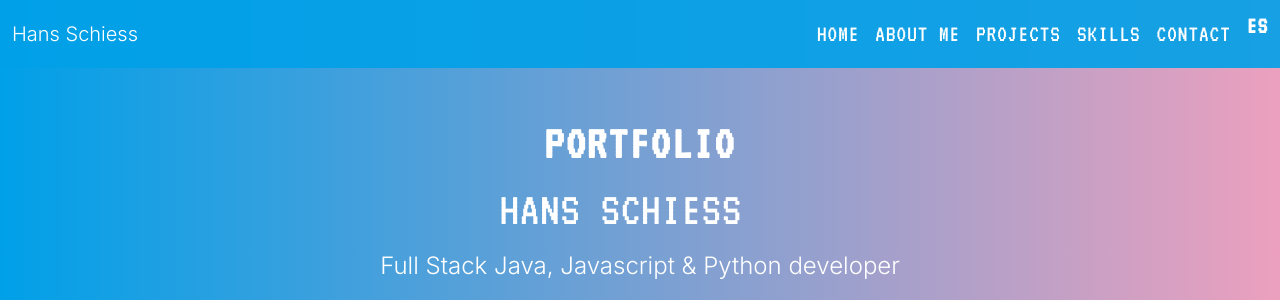
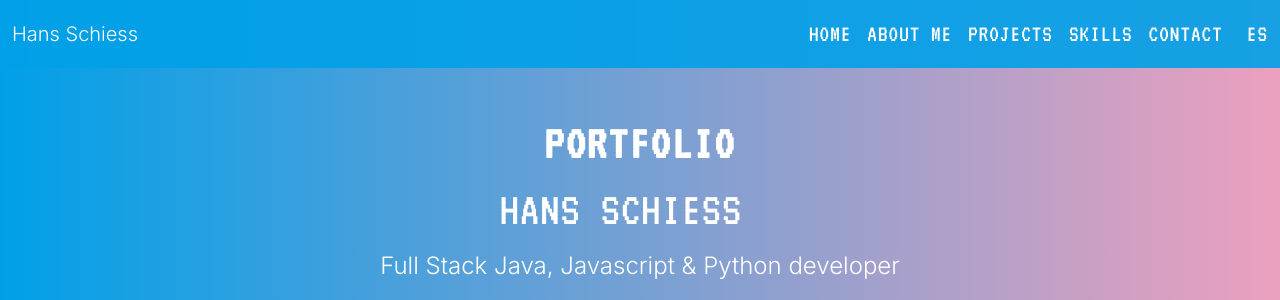
Before and after one commit to schiesscl/portfolio_django, a Django app: page / in a window 1280 px wide. Shown: the top 300 px of the page. Run offline with Django 5.2, Linux system fonts and the light colour scheme; data that the repository does not hold is empty; some libraries are stand-ins or nearby versions.

Commit message:
UI: alineación del botón de idioma en navbar

```diff
--- a/templates/base.html
+++ b/templates/base.html
@@ -41,17 +41,17 @@
                     <li class="nav-item"><a class="nav-link text-white text-uppercase fs-4" href="#contact">{% trans "Contact" %}</a></li>
 
                     <!-- Botón de cambio de idioma -->
-                    <li class="nav-item ms-2">
-                        <form action="{% url 'set_language' %}" method="post">
+                    <li class="nav-item ms-lg-3 d-flex align-items-center">
+                        <form action="{% url 'set_language' %}" method="post" class="m-0">
                             {% csrf_token %}
                             <input name="next" type="hidden" value="{{ request.path }}">
                             {% get_current_language as LANGUAGE_CODE %}
                             {% if LANGUAGE_CODE == 'en' %}
                                 <input name="language" type="hidden" value="es">
-                                <button type="submit" class="nav-link btn btn-link text-white text-uppercase fs-4 fw-bold p-0 border-0">ES</button>
+                                <button type="submit" class="nav-link text-white text-uppercase fs-4 p-0 border-0 bg-transparent">ES</button>
                             {% else %}
                                 <input name="language" type="hidden" value="en">
-                                <button type="submit" class="nav-link btn btn-link text-white text-uppercase fs-4 fw-bold p-0 border-0">EN</button>
+                                <button type="submit" class="nav-link text-white text-uppercase fs-4 p-0 border-0 bg-transparent">EN</button>
                             {% endif %}
                         </form>
                     </li>
```
